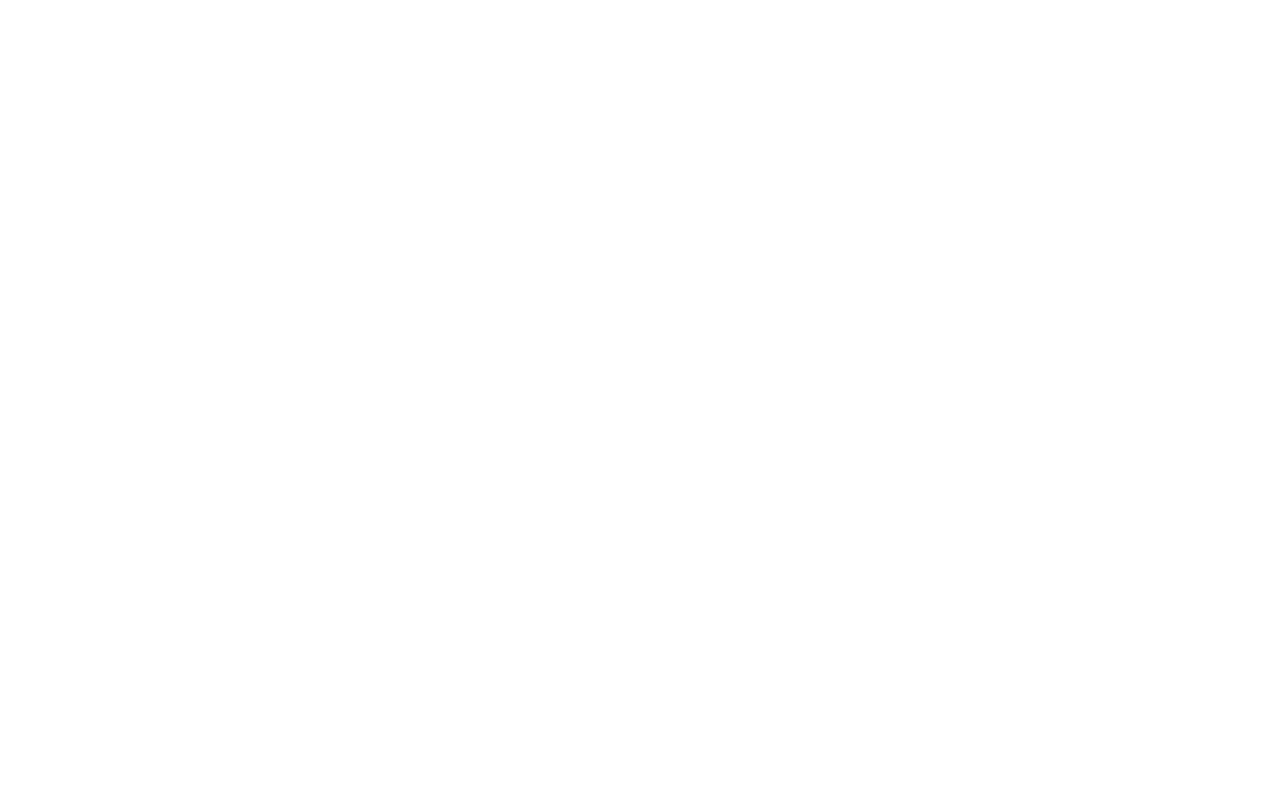
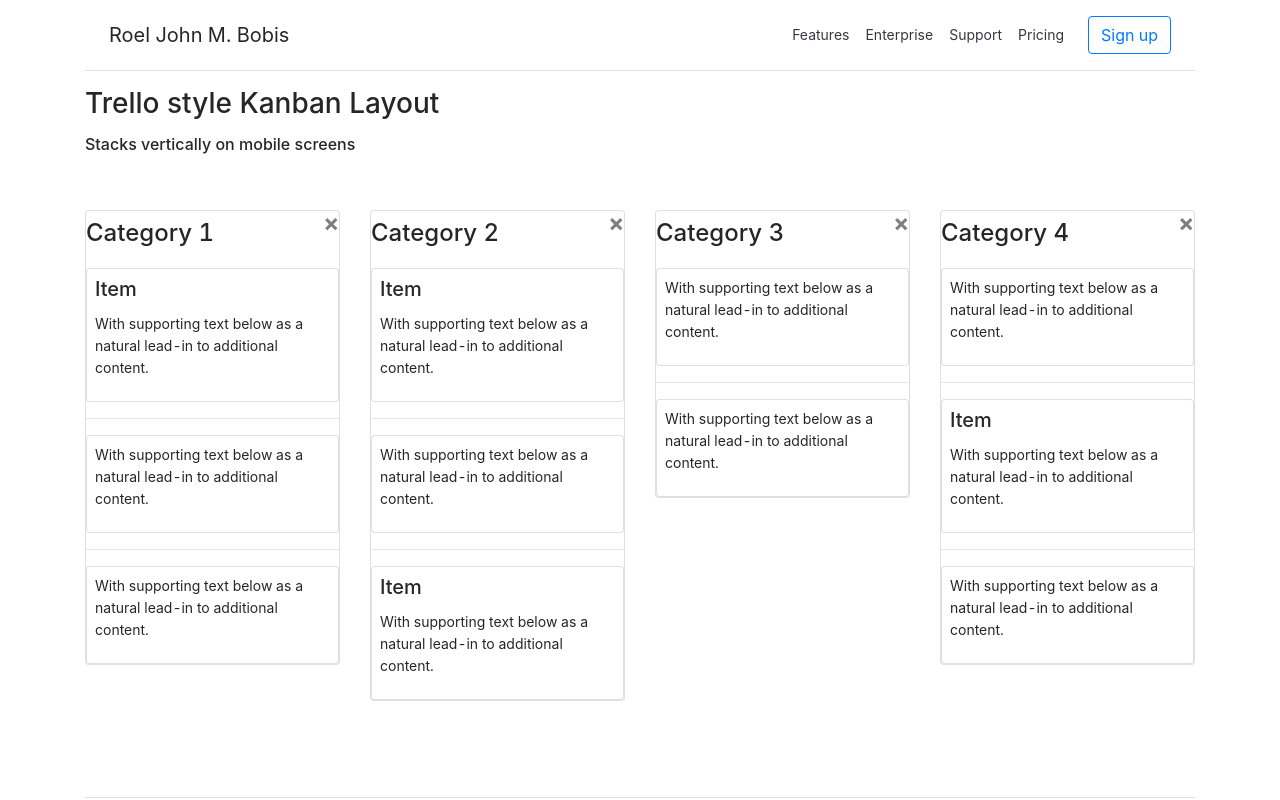
Before and after one commit to roeljohn/redux-portfolio, a React (Create React App) app: page /dnd in a window 1280 px wide. Shown: the top 800 px of the page. Built offline with nearby package versions, Linux system fonts and the light colour scheme.

Commit message:
Add Ui element for drag and drop

```diff
--- a/package.json
+++ b/package.json
@@ -13,12 +13,14 @@
     "node-sass": "^4.13.1",
     "popper.js": "^1.16.1",
     "react": "^16.13.0",
+    "react-beautiful-dnd": "^13.0.0",
     "react-dom": "^16.13.0",
     "react-redux": "^7.2.0",
     "react-router-dom": "^5.1.2",
     "react-scripts": "3.4.0",
     "redux": "^4.0.5",
-    "redux-thunk": "^2.3.0"
+    "redux-thunk": "^2.3.0",
+    "swr": "^0.1.18"
   },
   "scripts": {
     "start": "react-scripts start",
--- a/src/App.js
+++ b/src/App.js
@@ -3,6 +3,7 @@
 import Home from './pages/home';
 import Notification from './pages/notification';
 import RJSWR from './pages/rjswr';
+import RJDragandDrop from './pages/draganddrop';
 import Container from './layouts/container';
 function App() {
   return (
@@ -24,6 +25,11 @@
               <RJSWR {...props} />
             </Container>)
           } />
+          <Route exact path={`/dnd`} render={(props) => (
+            <Container>
+              <RJDragandDrop {...props} />
+            </Container>)
+          } />
         </Switch>
       </Router>
     </div>
--- /dev/null
+++ b/src/pages/draganddrop.js
@@ -0,0 +1,177 @@
+import React, { Component } from 'react';
+import { connect } from 'react-redux';
+import { RJNotification, RJList } from '../components';
+import { fetchAllNotification, readNotification } from '../actions';
+
+
+class RJDragandDrop extends Component {
+  constructor(props) {
+    super(props);
+    this.state = {
+    };
+  }
+
+  componentDidMount() {
+    // this.props.notificationList();
+  }
+
+
+  render() {
+    return (
+<div class="container dnd">
+    <h3>Trello style Kanban Layout</h3>
+    <h6>Stacks vertically on mobile screens</h6>
+    <div class="row flex-row flex-sm-nowrap py-5">
+        <div class="col-sm-4 col-md-3">
+            <div class="card">
+                <div class="card-block">
+                    <a href="" data-toggle="dismiss" class="close">&times;</a>
+                    <h4 class="card-title text-truncate py-2">Category 1</h4>
+                    <div class="card p-2 bg-faded">
+                        <h5 class="card-title">Item</h5>
+                        <p>With supporting text below as a natural lead-in to additional content.</p>
+                    </div>
+                    <hr />
+                    <div class="card p-2 bg-faded">
+                        <p>With supporting text below as a natural lead-in to additional content.</p>
+                    </div>
+                    <hr />
+                    <div class="card p-2 bg-faded">
+                        <p>With supporting text below as a natural lead-in to additional content.</p>
+                    </div>
+                </div>
+            </div>
+        </div>
+        <div class="col-sm-4 col-md-3">
+            <div class="card">
+                <div class="card-block">
+                    <a href class="close">&times;</a>
+                    <h4 class="card-title text-truncate py-2">Category 2</h4>
+                    <div class="card p-2 bg-faded">
+                        <h5 class="card-title">Item</h5>
+                        <p>With supporting text below as a natural lead-in to additional content.</p>
+                    </div>
+                    <hr />
+                    <div class="card p-2 bg-faded">
+                        <p>With supporting text below as a natural lead-in to additional content.</p>
+                    </div>
+                    <hr />
+                    <div class="card p-2 bg-faded">
+                        <h5 class="card-title">Item</h5>
+                        <p>With supporting text below as a natural lead-in to additional content.</p>
+                    </div>
+                </div>
+            </div>
+        </div>
+        <div class="col-sm-4 col-md-3">
+            <div class="card">
+                <div class="card-block">
+                    <a href class="close">&times;</a>
+                    <h4 class="card-title text-truncate py-2">Category 3</h4>
+                    <div class="card p-2 bg-faded">
+                        <p>With supporting text below as a natural lead-in to additional content.</p>
+                    </div>
+                    <hr />
+                    <div class="card p-2 bg-faded">
+                        <p>With supporting text below as a natural lead-in to additional content.</p>
+                    </div>
+                </div>
+            </div>
+        </div>
+        <div class="col-sm-4 col-md-3">
+            <div class="card">
+                <div class="card-block">
+                    <a href class="close">&times;</a>
+                    <h4 class="card-title text-truncate py-2">Category 4</h4>
+                    <div class="card p-2 bg-faded">
+                        <p>With supporting text below as a natural lead-in to additional content.</p>
+                    </div>
+                    <hr />
+                    <div class="card p-2 bg-faded">
+                        <h5 class="card-title">Item</h5>
+                        <p>With supporting text below as a natural lead-in to additional content.</p>
+                    </div>
+                    <hr />
+                    <div class="card p-2 bg-faded">
+                        <p>With supporting text below as a natural lead-in to additional content.</p>
+                    </div>
+                </div>
+            </div>
+        </div>
+        <div class="col-sm-4 col-md-3">
+            <div class="card">
+                <div class="card-block">
+                    <a href class="close">&times;</a>
+                    <h4 class="card-title text-truncate py-2">Category 5</h4>
+                    <div class="card p-2 bg-faded">
+                        <h5 class="card-title">Some item</h5>
+                        <p>With supporting text below as a natural lead-in to additional content.</p>
+                    </div>
+                    <hr />
+                    <div class="card p-2 bg-faded">
+                        <p>With supporting text below as a natural lead-in to additional content.</p>
+                    </div>
+                    <hr />
+                    <div class="card p-2 bg-faded">
+                        <p>With supporting text below as a natural lead-in to additional content.</p>
+                    </div>
+                </div>
+            </div>
+        </div>
+        <div class="col-sm-4 col-md-3">
+            <div class="card">
+                <div class="card-block">
+                    <a href class="close">&times;</a>
+                    <h3 class="card-title text-truncate py-2">Category 6</h3>
+                    <div class="card p-2 bg-faded">
+                        <h5 class="card-title">Another item</h5>
+                        <p>With supporting text below as a natural lead-in to additional content.</p>
+                    </div>
+                    <hr />
+                    <div class="card p-2 bg-faded">
+                        <p>With supporting text below as a natural lead-in to additional content.</p>
+                    </div>
+                    <hr />
+                    <div class="card p-2 bg-faded">
+                        <p>With supporting text below as a natural lead-in to additional content.</p>
+                    </div>
+                </div>
+            </div>
+        </div>
+        <div class="col-sm-4 col-md-3">
+            <div class="card">
+                <div class="card-block">
+                    <a href class="close">&times;</a>
+                    <h4 class="card-title text-truncate py-2">Category 7</h4>
+                    <div class="card p-2 bg-faded">
+                        <p>With supporting text below as a natural lead-in to additional content.</p>
+                    </div>
+                    <hr />
+                    <div class="card p-2 bg-faded">
+                        <p>With supporting text below as a natural lead-in to additional content.</p>
+                    </div>
+                    <hr />
+                    <div class="card p-2 bg-faded">
+                        <p>With supporting or additional content.</p>
+                    </div>
+                </div>
+            </div>
+        </div>
+    </div>
+</div>
+    );
+  }
+}
+
+const mapStatetoProps = (state) => {
+//   return { notifications: state.notifications }
+}
+
+const mapDispatchprops = (dispatch) => {
+  return {
+    //   notificationList: () => dispatch(fetchAllNotification()),
+    //   readNotification: (id, data) => dispatch(readNotification(id, data)),
+  }
+}
+
+export default connect(mapStatetoProps, mapDispatchprops)(RJDragandDrop);
--- a/src/pages/home.js
+++ b/src/pages/home.js
@@ -66,6 +66,20 @@
                             <Link to="/notification" className="btn btn-lg btn-block btn-primary">Learn more</Link>
                         </div>
                     </div>
+                    <div className="card shadow-sm">
+                        <div className="card-header">
+                            <h4 className="my-0 font-weight-normal">Nivo Rock Chart Component</h4>
+                        </div>
+                        <div className="card-body">
+                            <ul className="list-unstyled mt-3 mb-4">
+                            <li>30 users included</li>
+                            <li>15 GB of storage</li>
+                            <li>Phone and email support</li>
+                            <li>Help center access</li>
+                            </ul>
+                            <Link to="" className="btn btn-lg btn-block btn-primary">Learn more</Link>
+                        </div>
+                    </div>
                 </div>
             </div>
         );
--- a/src/style/main.scss
+++ b/src/style/main.scss
@@ -5,3 +5,6 @@
 
 // Mixins
 @import './abstracts/mixins';
+
+// Pages
+@import './pages/draganddrop.scss';
--- /dev/null
+++ b/src/style/pages/draganddrop.scss
@@ -0,0 +1,5 @@
+.dnd{
+    .flex-row{
+        overflow-x: scroll;
+    }
+}
```
Also changed, not shown: src/components/RJDragandDrop/RJDndColumn.js (added), 1 other file (tests, documents, lock files or other folders).
